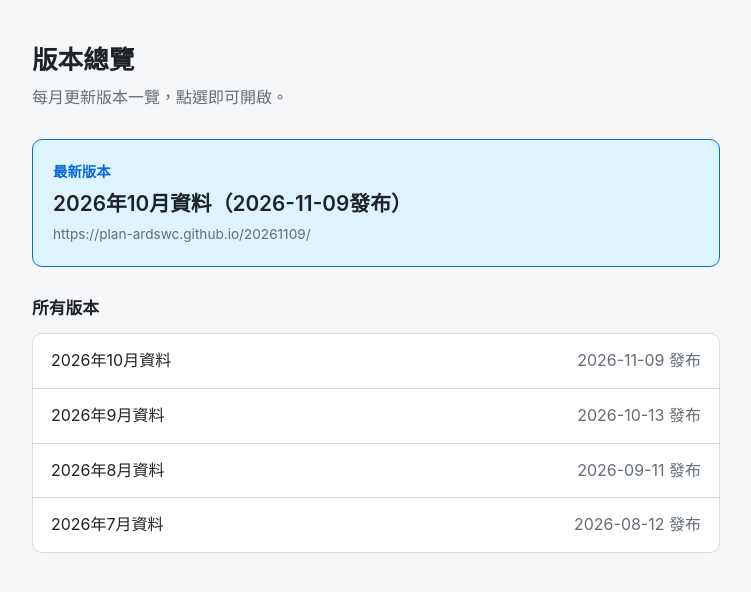
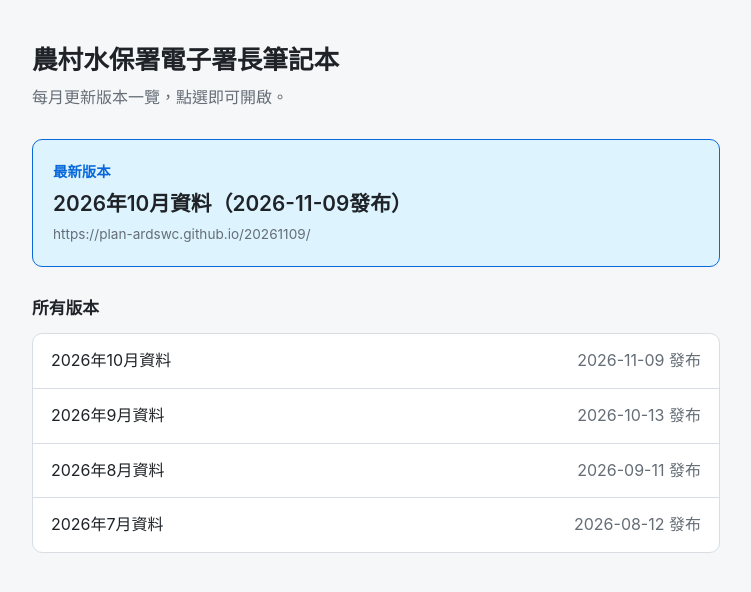
Before and after one commit to plan-ardswc/plan-ardswc.github.io, a plain HTML site: page index.html in a window 1280 px wide. Shown: the whole page, without its empty margins (264-1015 px from the left). Drawn offline with Linux system fonts and the light colour scheme.

Commit message:
Update index.html

```diff
--- a/index.html
+++ b/index.html
@@ -3,7 +3,7 @@
 <head>
 <meta charset="UTF-8">
 <meta name="viewport" content="width=device-width, initial-scale=1">
-<title>版本總覽</title>
+<title>農村水保署電子署長筆記本</title>
 <style>
   :root {
     --bg: #f6f7f9; --card: #ffffff; --text: #1f2328; --muted: #656d76;
@@ -44,7 +44,7 @@
 </head>
 <body>
 <main>
-  <h1>版本總覽</h1>
+  <h1>農村水保署電子署長筆記本</h1>
   <p class="sub">每月更新版本一覽，點選即可開啟。</p>
   <div id="latest"></div>
   <h2>所有版本</h2>
```
